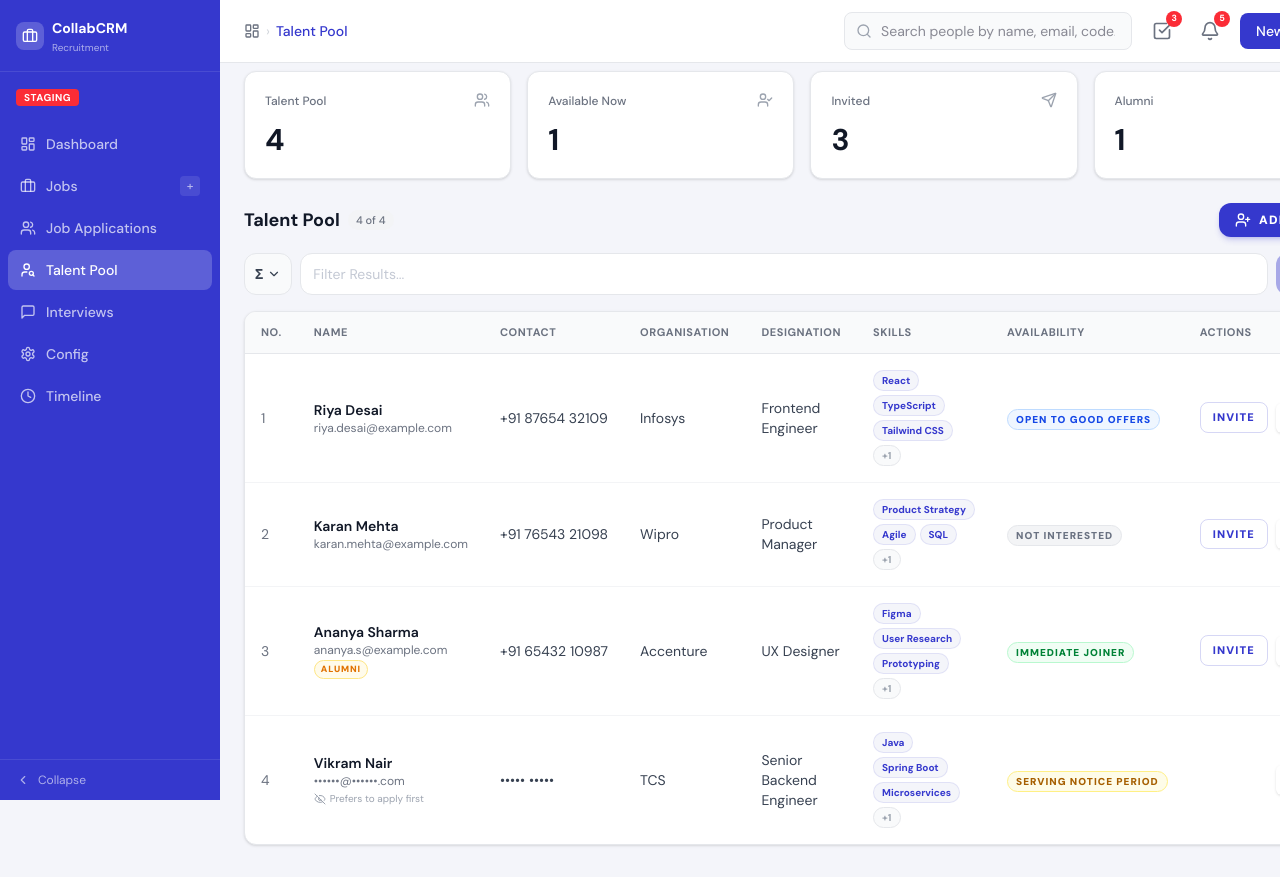
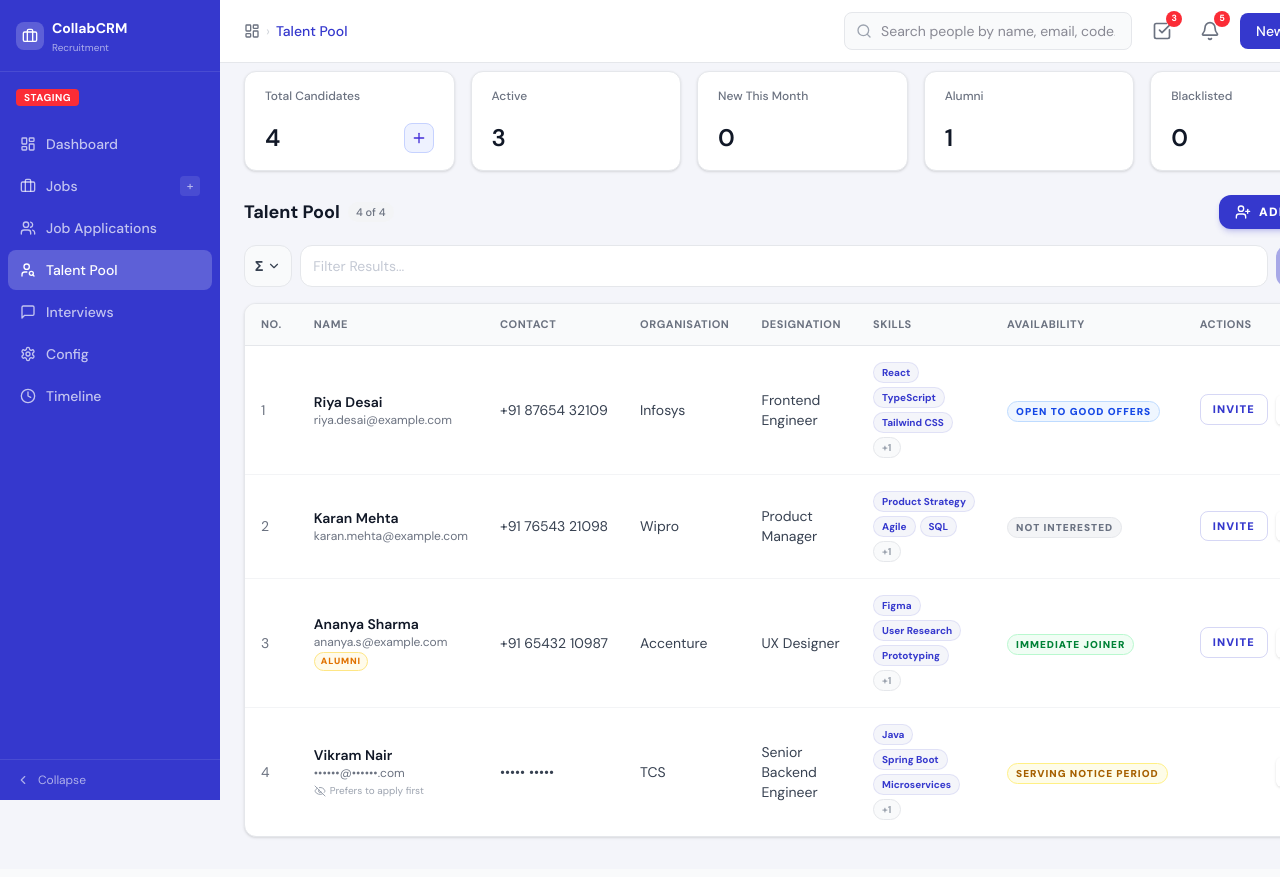
Before and after one commit to yashangvyas-cyber/CollabCareers, a React (Vite) app: page /crm/talent-pool in a window 1280 px wide. Shown: the top 877 px of the page. Built offline with nearby package versions, Linux system fonts and the light colour scheme.

Commit message:
feat: add isBlacklisted field to candidate type and overhaul TalentPoolPage stats layout

```diff
--- a/src/pages/TalentPoolPage.tsx
+++ b/src/pages/TalentPoolPage.tsx
@@ -1,10 +1,10 @@
 import { useState, useEffect, useRef } from 'react';
-import { Link, useLocation } from 'react-router-dom';
+import { Link, useLocation, useNavigate } from 'react-router-dom';
 import CRMLayout from '../components/CRMLayout';
 import {
-  ChevronDown, X, Eye, Check, Users, UserCheck, Send, Briefcase,
+  ChevronDown, X, Eye, Check, Briefcase, Users, UserCheck,
   GraduationCap, UserPlus, Search, Tag, Activity, ChevronLeft, Pencil, EyeOff,
-  Clock, MapPin, Building2, TrendingUp, User,
+  Clock, MapPin, Building2, TrendingUp, User, Plus,
 } from 'lucide-react';
 import { useApp } from '../store/AppContext';
 import type { Candidate, TalentAvailabilityStatus } from '../store/types';
@@ -57,8 +57,9 @@ const availabilityStyle: Record<TalentAvailabilityStatus, string> = {
 // ── Page ─────────────────────────────────────────────────────────────────────
 
 export default function TalentPoolPage() {
-  const { candidates, jobs, invites } = useApp();
+  const { candidates, jobs } = useApp();
   const location = useLocation();
+  const navigate = useNavigate();
 
   // ── Invite state ──
   const [inviteTarget, setInviteTarget] = useState<Candidate | null>(null);
@@ -219,11 +220,34 @@ export default function TalentPoolPage() {
   });
 
   // ── Stats ──
-  const tpStats = [
-    { label: 'Talent Pool',      value: talentPool.length,                                                                                        icon: Users },
-    { label: 'Available Now',    value: talentPool.filter(c => c.availabilityStatus === 'Immediate Joiner').length,                                       icon: UserCheck },
-    { label: 'Invited',          value: invites.filter(i => talentPool.some(c => c.id === i.candidateId)).length,                                  icon: Send },
-    { label: 'Alumni',           value: talentPool.filter(c => c.isAlumni).length,                                                                icon: GraduationCap },
+  const now = new Date();
+  const activeStatuses: TalentAvailabilityStatus[] = ['Immediate Joiner', 'Serving Notice Period', 'Open to Good Offers', 'Offer in Hand'];
+  const statCards = [
+    {
+      label: 'Total Candidates',
+      value: talentPool.length,
+      action: () => navigate('/crm/talent-pool/add'),
+    },
+    {
+      label: 'Active',
+      value: talentPool.filter(c => c.availabilityStatus && activeStatuses.includes(c.availabilityStatus)).length,
+    },
+    {
+      label: 'New This Month',
+      value: talentPool.filter(c => {
+        if (!c.addedAt) return false;
+        const d = new Date(c.addedAt);
+        return d.getMonth() === now.getMonth() && d.getFullYear() === now.getFullYear();
+      }).length,
+    },
+    {
+      label: 'Alumni',
+      value: talentPool.filter(c => c.isAlumni).length,
+    },
+    {
+      label: 'Blacklisted',
+      value: talentPool.filter(c => c.isBlacklisted).length,
+    },
   ];
 
   const handleInviteSent = (name: string) => {
@@ -248,14 +272,22 @@ export default function TalentPoolPage() {
         <div className="space-y-6 pt-2">
 
           {/* Stats */}
-          <div className="grid grid-cols-4 gap-4">
-            {tpStats.map((stat, i) => (
-              <div key={i} className="bg-white p-5 rounded-xl border border-[#E5E7EB] shadow-sm">
-                <div className="flex items-start justify-between mb-3">
-                  <p className="text-[12px] font-medium text-[#6B7280]">{stat.label}</p>
-                  <stat.icon className="w-4 h-4 text-[#9CA3AF]" />
+          <div className="grid grid-cols-5 gap-4">
+            {statCards.map((card, i) => (
+              <div key={i} className="bg-white rounded-xl px-5 py-4 flex flex-col border border-[#E5E7EB] shadow-sm min-h-[100px]">
+                <p className="text-xs font-medium text-[#6B7280]">{card.label}</p>
+                <div className="mt-auto pt-3 flex items-center justify-between">
+                  <span className="text-2xl font-semibold text-[#111827]">{card.value}</span>
+                  {card.action && (
+                    <button
+                      onClick={card.action}
+                      className="p-1.5 rounded-lg border border-indigo-200 bg-indigo-50 text-indigo-700 hover:bg-indigo-100 transition-colors"
+                      title="Add Talent"
+                    >
+                      <Plus className="w-4 h-4" />
+                    </button>
+                  )}
                 </div>
-                <span className="text-3xl font-bold text-[#111827]">{stat.value}</span>
               </div>
             ))}
           </div>
--- a/src/store/types.ts
+++ b/src/store/types.ts
@@ -67,6 +67,7 @@ export interface Candidate {
   resumeUrl?: string;
   resumeLink?: string;
   isAlumni: boolean;
+  isBlacklisted?: boolean;
   alumniEmail?: string;
   savedJobIds?: string[];
   profileVisibility?: 'visible' | 'private';
```
